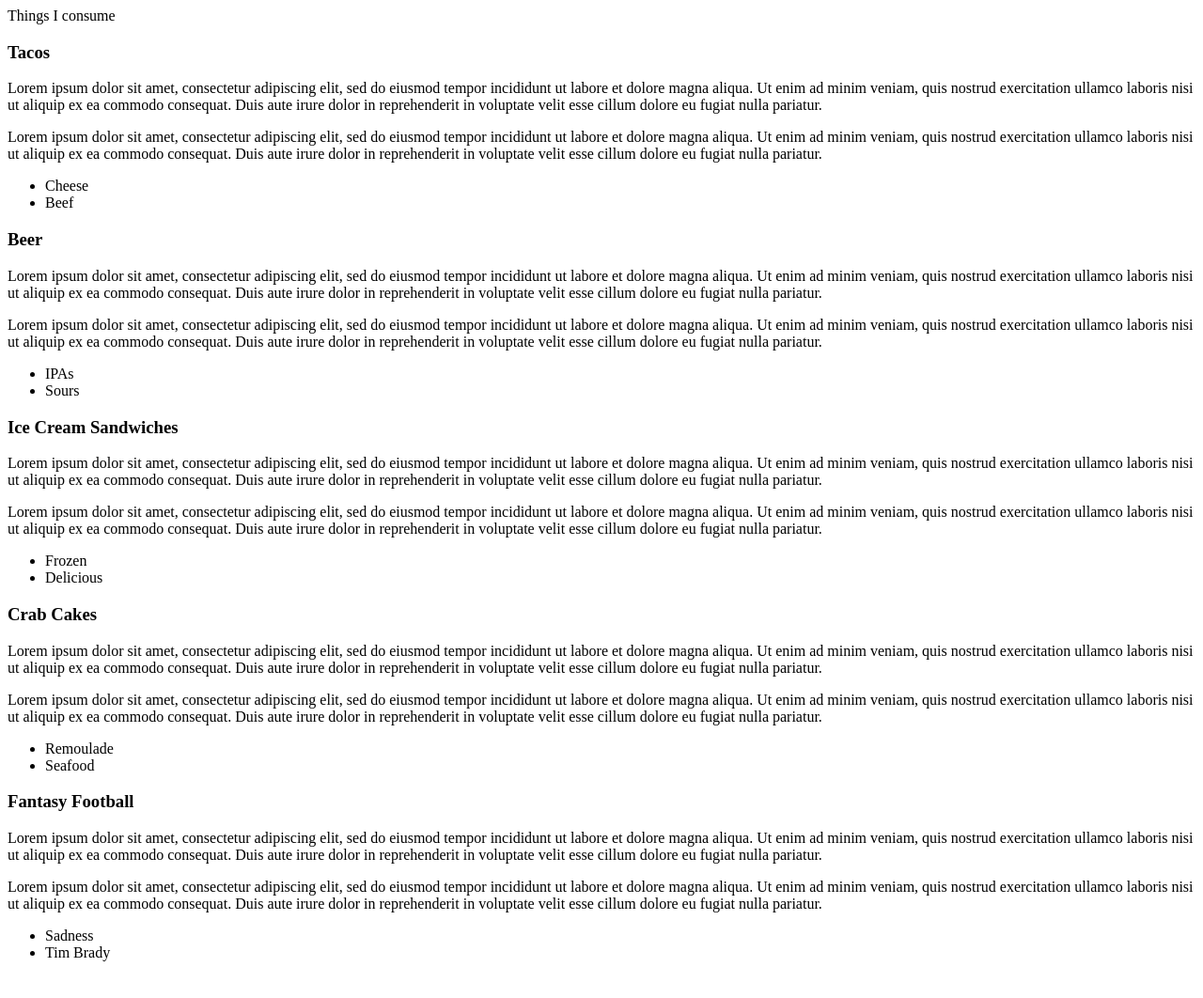
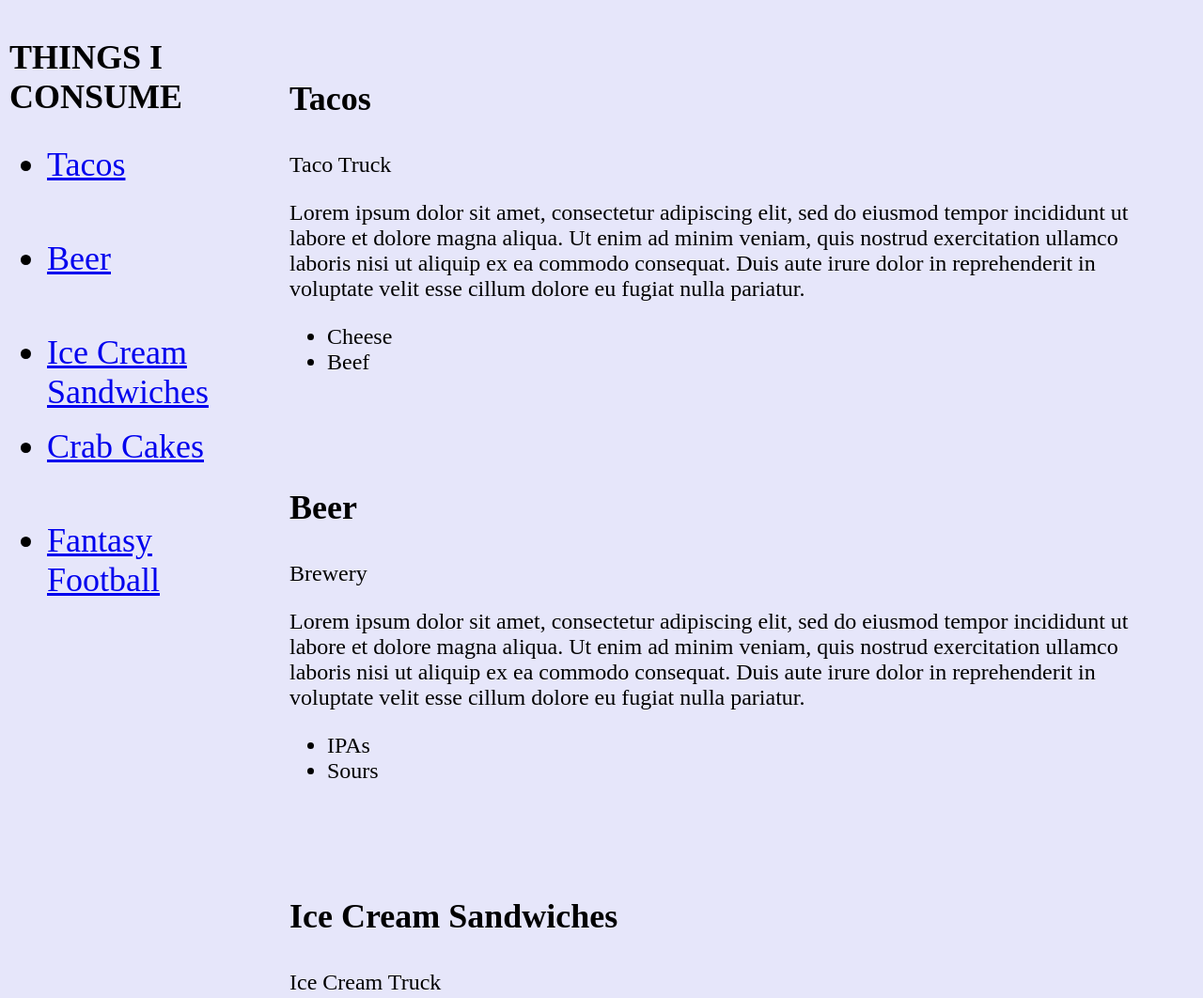
Before and after one commit to McTimidation/technical-documentation, a plain HTML site: page index.html in a window 1280 px wide. Shown: the top 1062 px of the page at 94% size. Before the commit the page ends 1039 px from the top, so only its background shows below. Drawn offline with Linux system fonts and the light colour scheme.

Commit message:
rough draft

```diff
--- a/index.html
+++ b/index.html
@@ -1,60 +1,84 @@
 <!DOCTYPE html>
+<link rel="stylesheet" href="style.css">
 <html>
     <nav id="navbar">
-     <header>Things I consume</header>
+     <header><h1>Things I consume</h1></header>
+     <ul>
+        <li class="navitems"><a class="nav-link" href="#tacos">Tacos</a></li>
+        <li class="navitems"><a class="nav-link" href="#beer">Beer</a></li>
+        <li class="navitems"><a class="nav-link" href="#cream">Ice Cream Sandwiches</a></li>
+        <li class="navitems"><a class="nav-link" href="#crab">Crab Cakes</a></li>
+        <li class="navitems"><a class="nav-link" href="#football">Fantasy Football</a></li>
+     </ul>
     </nav>
 
     <main id="main-doc">
 
-        <section class="main-section">
+        <section class="main-section" id="tacos">
             <header>
                 <h3>Tacos</h3>
             </header>
-            <p>Lorem ipsum dolor sit amet, consectetur adipiscing elit, sed do eiusmod tempor incididunt ut labore et dolore magna aliqua. Ut enim ad minim veniam, quis nostrud exercitation ullamco laboris nisi ut aliquip ex ea commodo consequat. Duis aute irure dolor in reprehenderit in voluptate velit esse cillum dolore eu fugiat nulla pariatur.</p>
+
+            <p id="paraTaco"></p>
+            <script>
+                document.getElementById("paraTaco").innerHTML = "Taco Truck";
+                </script>
             <p>Lorem ipsum dolor sit amet, consectetur adipiscing elit, sed do eiusmod tempor incididunt ut labore et dolore magna aliqua. Ut enim ad minim veniam, quis nostrud exercitation ullamco laboris nisi ut aliquip ex ea commodo consequat. Duis aute irure dolor in reprehenderit in voluptate velit esse cillum dolore eu fugiat nulla pariatur.</p>
             <ul>
                 <li>Cheese</li>
                 <li>Beef</li>
             </ul>
         </section>
-        <section class="main-section">
+        <section class="main-section" id="beer">
             <header>
                 <h3>Beer</h3>
             </header>
-            <p>Lorem ipsum dolor sit amet, consectetur adipiscing elit, sed do eiusmod tempor incididunt ut labore et dolore magna aliqua. Ut enim ad minim veniam, quis nostrud exercitation ullamco laboris nisi ut aliquip ex ea commodo consequat. Duis aute irure dolor in reprehenderit in voluptate velit esse cillum dolore eu fugiat nulla pariatur.</p>
+            <p id="paraBeer">Lorem ipsum dolor sit amet, consectetur adipiscing elit, sed do eiusmod tempor incididunt ut labore et dolore magna aliqua. Ut enim ad minim veniam, quis nostrud exercitation ullamco laboris nisi ut aliquip ex ea commodo consequat. Duis aute irure dolor in reprehenderit in voluptate velit esse cillum dolore eu fugiat nulla pariatur.</p>
+            <script>
+                document.getElementById("paraBeer").innerHTML = "Brewery";
+                </script>
             <p>Lorem ipsum dolor sit amet, consectetur adipiscing elit, sed do eiusmod tempor incididunt ut labore et dolore magna aliqua. Ut enim ad minim veniam, quis nostrud exercitation ullamco laboris nisi ut aliquip ex ea commodo consequat. Duis aute irure dolor in reprehenderit in voluptate velit esse cillum dolore eu fugiat nulla pariatur.</p>
             <ul>
                 <li>IPAs</li>
                 <li>Sours</li>
             </ul>
         </section>
-        <section class="main-section">
+        <section class="main-section" id="cream">
             <header>
                 <h3>Ice Cream Sandwiches</h3>
             </header>
-            <p>Lorem ipsum dolor sit amet, consectetur adipiscing elit, sed do eiusmod tempor incididunt ut labore et dolore magna aliqua. Ut enim ad minim veniam, quis nostrud exercitation ullamco laboris nisi ut aliquip ex ea commodo consequat. Duis aute irure dolor in reprehenderit in voluptate velit esse cillum dolore eu fugiat nulla pariatur.</p>
+            <p id="paraIce">Lorem ipsum dolor sit amet, consectetur adipiscing elit, sed do eiusmod tempor incididunt ut labore et dolore magna aliqua. Ut enim ad minim veniam, quis nostrud exercitation ullamco laboris nisi ut aliquip ex ea commodo consequat. Duis aute irure dolor in reprehenderit in voluptate velit esse cillum dolore eu fugiat nulla pariatur.</p>
+            <script>
+                document.getElementById("paraIce").innerHTML = "Ice Cream Truck";
+                </script>
             <p>Lorem ipsum dolor sit amet, consectetur adipiscing elit, sed do eiusmod tempor incididunt ut labore et dolore magna aliqua. Ut enim ad minim veniam, quis nostrud exercitation ullamco laboris nisi ut aliquip ex ea commodo consequat. Duis aute irure dolor in reprehenderit in voluptate velit esse cillum dolore eu fugiat nulla pariatur.</p>
             <ul>
                 <li>Frozen</li>
                 <li>Delicious</li>
             </ul>
         </section>
-        <section class="main-section">
+        <section class="main-section" id="crab">
             <header>
                 <h3>Crab Cakes</h3>
             </header>
-            <p>Lorem ipsum dolor sit amet, consectetur adipiscing elit, sed do eiusmod tempor incididunt ut labore et dolore magna aliqua. Ut enim ad minim veniam, quis nostrud exercitation ullamco laboris nisi ut aliquip ex ea commodo consequat. Duis aute irure dolor in reprehenderit in voluptate velit esse cillum dolore eu fugiat nulla pariatur.</p>
+            <p id="paraCrab">Lorem ipsum dolor sit amet, consectetur adipiscing elit, sed do eiusmod tempor incididunt ut labore et dolore magna aliqua. Ut enim ad minim veniam, quis nostrud exercitation ullamco laboris nisi ut aliquip ex ea commodo consequat. Duis aute irure dolor in reprehenderit in voluptate velit esse cillum dolore eu fugiat nulla pariatur.</p>
+            <script>
+                document.getElementById("paraCrab").innerHTML = "Crab Boat";
+                </script>
             <p>Lorem ipsum dolor sit amet, consectetur adipiscing elit, sed do eiusmod tempor incididunt ut labore et dolore magna aliqua. Ut enim ad minim veniam, quis nostrud exercitation ullamco laboris nisi ut aliquip ex ea commodo consequat. Duis aute irure dolor in reprehenderit in voluptate velit esse cillum dolore eu fugiat nulla pariatur.</p>
             <ul>
                 <li>Remoulade</li>
                 <li>Seafood</li>
             </ul>
         </section>
-        <section class="main-section">
+        <section class="main-section" id="football">
             <header>
                 <h3>Fantasy Football</h3>
             </header>
-            <p>Lorem ipsum dolor sit amet, consectetur adipiscing elit, sed do eiusmod tempor incididunt ut labore et dolore magna aliqua. Ut enim ad minim veniam, quis nostrud exercitation ullamco laboris nisi ut aliquip ex ea commodo consequat. Duis aute irure dolor in reprehenderit in voluptate velit esse cillum dolore eu fugiat nulla pariatur.</p>
+            <p id="paraFoot">Lorem ipsum dolor sit amet, consectetur adipiscing elit, sed do eiusmod tempor incididunt ut labore et dolore magna aliqua. Ut enim ad minim veniam, quis nostrud exercitation ullamco laboris nisi ut aliquip ex ea commodo consequat. Duis aute irure dolor in reprehenderit in voluptate velit esse cillum dolore eu fugiat nulla pariatur.</p>
+            <script>
+                document.getElementById("paraFoot").innerHTML = "Sleeper";
+                </script>
             <p>Lorem ipsum dolor sit amet, consectetur adipiscing elit, sed do eiusmod tempor incididunt ut labore et dolore magna aliqua. Ut enim ad minim veniam, quis nostrud exercitation ullamco laboris nisi ut aliquip ex ea commodo consequat. Duis aute irure dolor in reprehenderit in voluptate velit esse cillum dolore eu fugiat nulla pariatur.</p>
             <ul>
                 <li>Sadness</li>
--- a/style.css
+++ b/style.css
@@ -0,0 +1,48 @@
+html {
+    font-size:1.5em;
+    background-color: #F7CD83;
+}
+
+@media screen and (min-width: 600px) {
+    html {
+      background-color: lightgreen;
+    }
+  }
+
+  @media screen and (min-width: 800px) {
+    html {
+      background-color: lavender;
+    }
+  }
+
+main {
+    padding:10px;
+    margin-left: 260px;
+}
+
+h1 {
+    text-transform: uppercase;
+}
+
+h3 {
+    font-size:1.5em;
+}
+
+#navbar {
+    width: 250px;
+    height: 100%;
+    position:fixed;
+    top: 0;
+    left: 0;
+    padding:10px;
+
+}
+
+.navitems {
+    height:100px;
+    font-size:1.5em;
+}
+
+section {
+    padding: 30px;
+}
```
